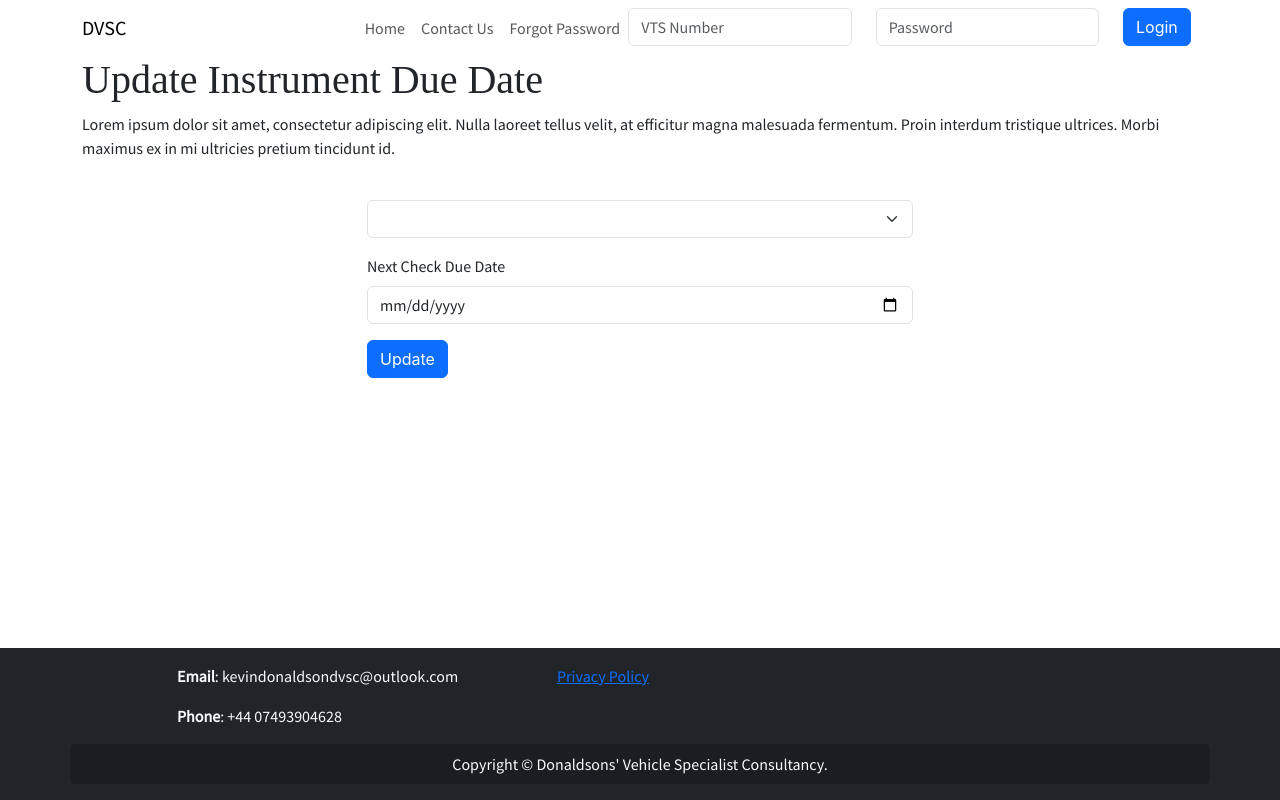
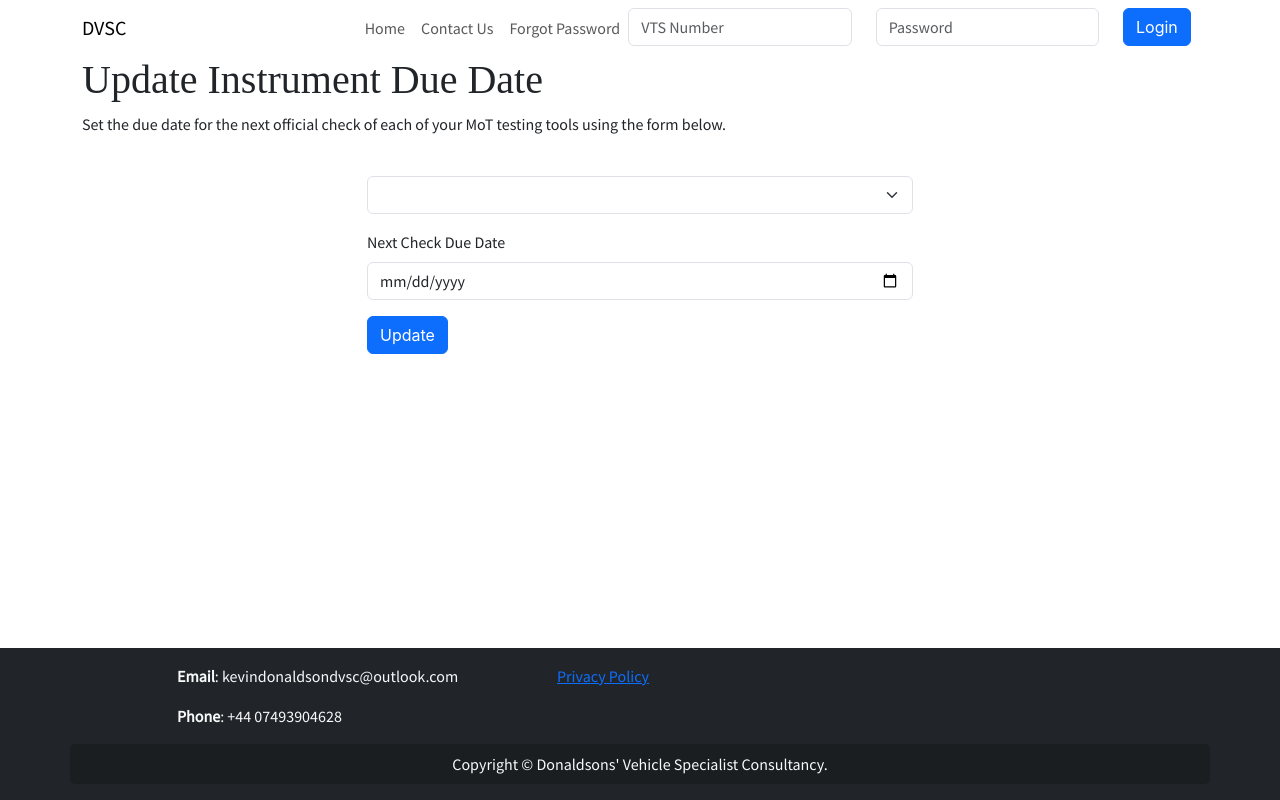
Before and after one commit to kv6002-team/DVSCWebServer, a React (Create React App) app in the folder website/: page /update-instrument in a window 1280 px wide. Built offline with nearby package versions, Linux system fonts and the light colour scheme; a web font is replaced by a local one.

Commit message:
Replace placeholder text in update instrument page

```diff
--- a/website/src/pages/UpdateInstrument.jsx
+++ b/website/src/pages/UpdateInstrument.jsx
@@ -33,7 +33,7 @@ class UpdateInstrument extends react.Component {
       <Main>
         <Container>
           <h1>Update Instrument Due Date</h1>
-          <p className="mb-3">Lorem ipsum dolor sit amet, consectetur adipiscing elit. Nulla laoreet tellus velit, at efficitur magna malesuada fermentum. Proin interdum tristique ultrices. Morbi maximus ex in mi ultricies pretium tincidunt id.</p>
+          <p className="mb-3">Set the due date for the next official check of each of your MoT testing tools using the form below.</p>
 
           {this.state.updateSuccessful !== null ?
             (this.state.updateSuccessful === true ? (
```
